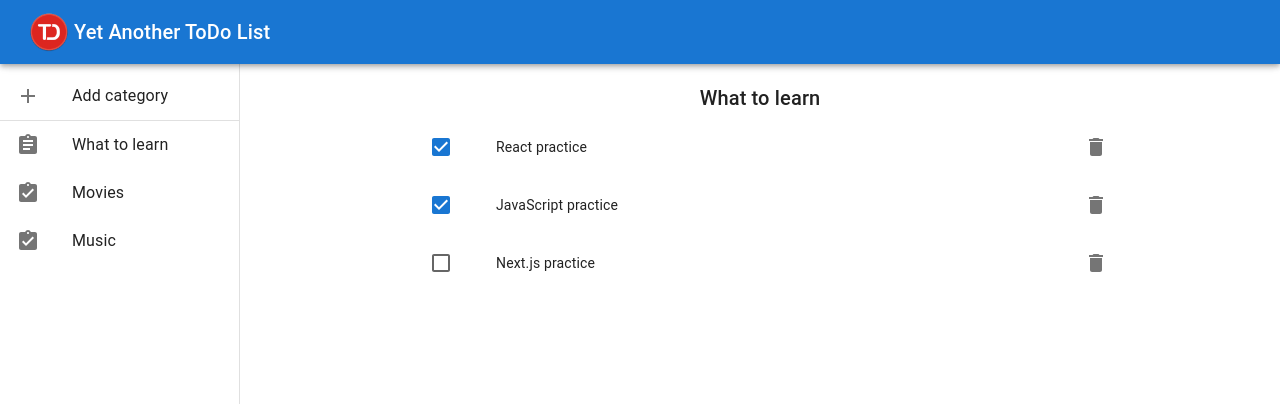
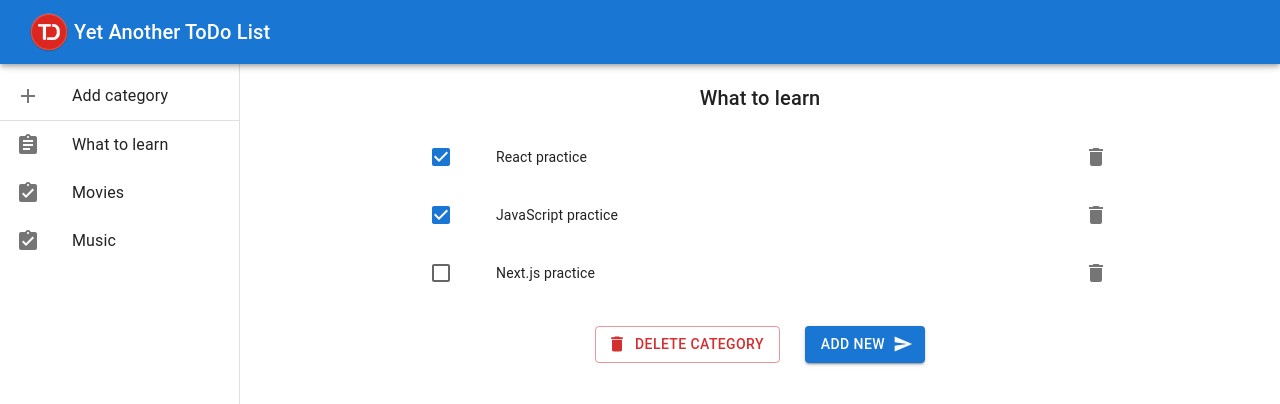
Before and after one commit to MadNomad/react-ts-todo, a React (Create React App) app: page / in a window 1280 px wide. Both pictures are taken after a click on the item "What to learn". Shown: the top 404 px of the page. Built offline with nearby package versions, Linux system fonts and the light colour scheme.

Commit message:
Delete category, add new task, delete task

```diff
--- a/src/App.tsx
+++ b/src/App.tsx
@@ -52,7 +52,7 @@ const App = () => {
       <Wrapper>
         <Sidebar handleCategoryClick={handleCategoryClick} />
         <ContentWrapper component="main">
-          <Content selectedCategory={selectedCategory} />
+          <Content selectedCategory={selectedCategory} setSelectedCategory={setSelectedCategory} />
         </ContentWrapper>
       </Wrapper>
     </DataContext.Provider>
--- a/src/components/Content.tsx
+++ b/src/components/Content.tsx
@@ -5,9 +5,10 @@ import TodoListItems from "./TodoListItems";
 
 interface Props {
   selectedCategory: string;
+  setSelectedCategory: React.Dispatch<React.SetStateAction<string>>;
 }
 
-const Content: FC<Props> = ({ selectedCategory }) => {
+const Content: FC<Props> = ({ selectedCategory, setSelectedCategory }) => {
   return (
     <>
       {selectedCategory === "" ? (
@@ -18,7 +19,7 @@ const Content: FC<Props> = ({ selectedCategory }) => {
         </StyledStartDiv>
       ) : (
         <StyledTodoDiv>
-          <TodoListItems selectedCategory={selectedCategory} />
+          <TodoListItems selectedCategory={selectedCategory} setSelectedCategory={setSelectedCategory} />
         </StyledTodoDiv>
       )}
     </>
@@ -32,7 +33,7 @@ const StyledStartDiv = styled("div")({
   alignItems: "center",
   justifyContent: "center",
 });
-const StyledQuote = styled("div")({ fontStyle: "italic", paddingTop: "25px" });
+
 const StyledTodoDiv = styled("div")({
   height: "85vh",
   display: "flex",
@@ -40,6 +41,9 @@ const StyledTodoDiv = styled("div")({
   alignItems: "center",
   marginTop: "15px",
 });
+
+const StyledQuote = styled("div")({ fontStyle: "italic", paddingTop: "25px" });
+
 const StyledContentLogo = styled("img")({ height: "180px", width: "180px" });
 
 export default Content;
--- /dev/null
+++ b/src/components/ModalTodoAddItem.tsx
@@ -0,0 +1,62 @@
+import { Button, Dialog, DialogActions, DialogContent, DialogTitle, TextField } from "@mui/material";
+import { Dispatch, FC, SetStateAction, useState } from "react";
+import { v1 as uuid } from "uuid";
+import { TodoItemType } from "../types/TodoItemType";
+
+interface Props {
+  isOpen: boolean;
+  setIsOpen: Dispatch<SetStateAction<boolean>>;
+  updateData: () => void;
+  currentCategoryTodos: TodoItemType[] | undefined;
+}
+
+const ModalTodoAddItem: FC<Props> = ({ isOpen, setIsOpen, currentCategoryTodos, updateData }) => {
+  const [taskValue, setTaskValue] = useState("");
+
+  const handleAddItem = (event: any) => {
+    setTaskValue(event.target.value);
+  };
+
+  const handleClose = () => {
+    setIsOpen(false);
+  };
+
+  const handleAdd = () => {
+    if (!taskValue) return;
+
+    const newTask: TodoItemType = {
+      id: uuid(),
+      deadline: new Date(),
+      text: taskValue,
+      isDone: false,
+    };
+    currentCategoryTodos?.push(newTask);
+    updateData();
+    setTaskValue("");
+    handleClose();
+  };
+
+  return (
+    <Dialog open={isOpen} onClose={handleClose}>
+      <DialogTitle>Add new task</DialogTitle>
+      <DialogContent>
+        <TextField
+          value={taskValue}
+          onChange={handleAddItem}
+          autoFocus
+          required
+          margin="dense"
+          label="Task description"
+          type="text"
+          fullWidth
+        />
+      </DialogContent>
+      <DialogActions>
+        <Button onClick={handleClose}>Cancel</Button>
+        <Button onClick={handleAdd}>Add</Button>
+      </DialogActions>
+    </Dialog>
+  );
+};
+
+export default ModalTodoAddItem;
--- a/src/components/TodoListItems.tsx
+++ b/src/components/TodoListItems.tsx
@@ -1,29 +1,54 @@
 import { FC, useContext, useEffect, useState } from "react";
 import { DataContext } from "../context/DataContext";
-import { Checkbox, IconButton, List, ListItem, ListItemButton, ListItemText, Typography } from "@mui/material";
-import { Delete } from "@mui/icons-material";
+import {
+  Button,
+  Checkbox,
+  IconButton,
+  List,
+  ListItem,
+  ListItemButton,
+  ListItemText,
+  Typography,
+  styled,
+} from "@mui/material";
+import { Delete, Send } from "@mui/icons-material";
 import { AppDataType } from "../types/AppDataType";
 import { TodoItemType } from "../types/TodoItemType";
+import ModalTodoAddItem from "./ModalTodoAddItem";
+
 interface Props {
   selectedCategory: string;
+  setSelectedCategory: React.Dispatch<React.SetStateAction<string>>;
 }
-const TodoListItems: FC<Props> = ({ selectedCategory }) => {
+
+const TodoListItems: FC<Props> = ({ selectedCategory, setSelectedCategory }) => {
   const { appData, setAppData } = useContext(DataContext);
+  const [openModal, setOpenModal] = useState(false);
 
   const [currentCategoryId, setCurrentCategoryId] = useState<string>(selectedCategory);
   const [currentCategoryTodos, setCurrentCategoryTodos] = useState<TodoItemType[]>();
 
   const currentCategoryData: AppDataType = [...appData.filter((category) => category.id === currentCategoryId)][0];
 
+  const handleOpen = () => setOpenModal(true);
+
   const setCheckedRevert = (id: string, checked: boolean) => {
-    currentCategoryData.todos.filter((item) => item.id === id)[0].isDone = !checked;
-    setCurrentCategoryTodos(currentCategoryData.todos);
+    const newCategoryTodos: TodoItemType[] = [...currentCategoryData.todos!];
+    newCategoryTodos.filter((item) => item.id === id)[0].isDone = !checked;
+    setCurrentCategoryTodos(newCategoryTodos);
     updateAppData();
   };
 
   const deleteItem = (id: string) => {
-    currentCategoryData.todos = [...currentCategoryData.todos?.filter((item) => item.id !== id)];
+    const newCategoryTodos: TodoItemType[] = [...currentCategoryData.todos!.filter((item) => item.id !== id)];
+    currentCategoryData.todos = newCategoryTodos;
     updateAppData();
+  };
+
+  const deleteCategory = () => {
+    const newAppData: AppDataType[] = appData.filter((category) => category.id !== currentCategoryId);
+    setSelectedCategory("");
+    setAppData(newAppData);
   };
 
   const isCategoryAllDone = () => {
@@ -53,7 +78,7 @@ const TodoListItems: FC<Props> = ({ selectedCategory }) => {
   return (
     <>
       <Typography variant="h6">{currentCategoryData.name}</Typography>
-      <List sx={{ width: "100%", maxWidth: 760, padding: "4px 20px", bgcolor: "background.paper" }}>
+      <StyledList>
         {currentCategoryTodos?.map((item) => {
           return (
             <ListItem
@@ -78,17 +103,54 @@ const TodoListItems: FC<Props> = ({ selectedCategory }) => {
                 }}
                 dense
               >
-                <ListItem sx={{ width: "100%", maxWidth: 65, minWidth: 80 }}>
+                <StyledListItem>
                   <Checkbox edge="start" checked={item.isDone} disableRipple />
-                </ListItem>
+                </StyledListItem>
                 <ListItemText id={item.id} primary={item.text} />
               </ListItemButton>
             </ListItem>
           );
         })}
-      </List>
+      </StyledList>
+      <StyledButtonsDiv>
+        <Button variant="outlined" color="error" startIcon={<Delete />} onClick={() => deleteCategory()}>
+          Delete category
+        </Button>
+        <Button variant="contained" endIcon={<Send />} onClick={handleOpen}>
+          Add new
+        </Button>
+      </StyledButtonsDiv>
+      <ModalTodoAddItem
+        isOpen={openModal}
+        setIsOpen={setOpenModal}
+        currentCategoryTodos={currentCategoryData.todos}
+        updateData={updateAppData}
+      />
     </>
   );
 };
 
+const StyledList = styled(List)({
+  width: "100%",
+  maxWidth: 760,
+  marginTop: 10,
+  marginBottom: 20,
+  padding: "4px 20px",
+  bgcolor: "background.paper",
+  justifyContent: "center",
+});
+
+const StyledListItem = styled(ListItem)({
+  width: "100%",
+  maxWidth: 65,
+  minWidth: 80,
+});
+
+const StyledButtonsDiv = styled("div")({
+  display: "flex",
+  justifyContent: "space-between",
+  alignItems: "center",
+  gap: "25px",
+});
+
 export default TodoListItems;
```
